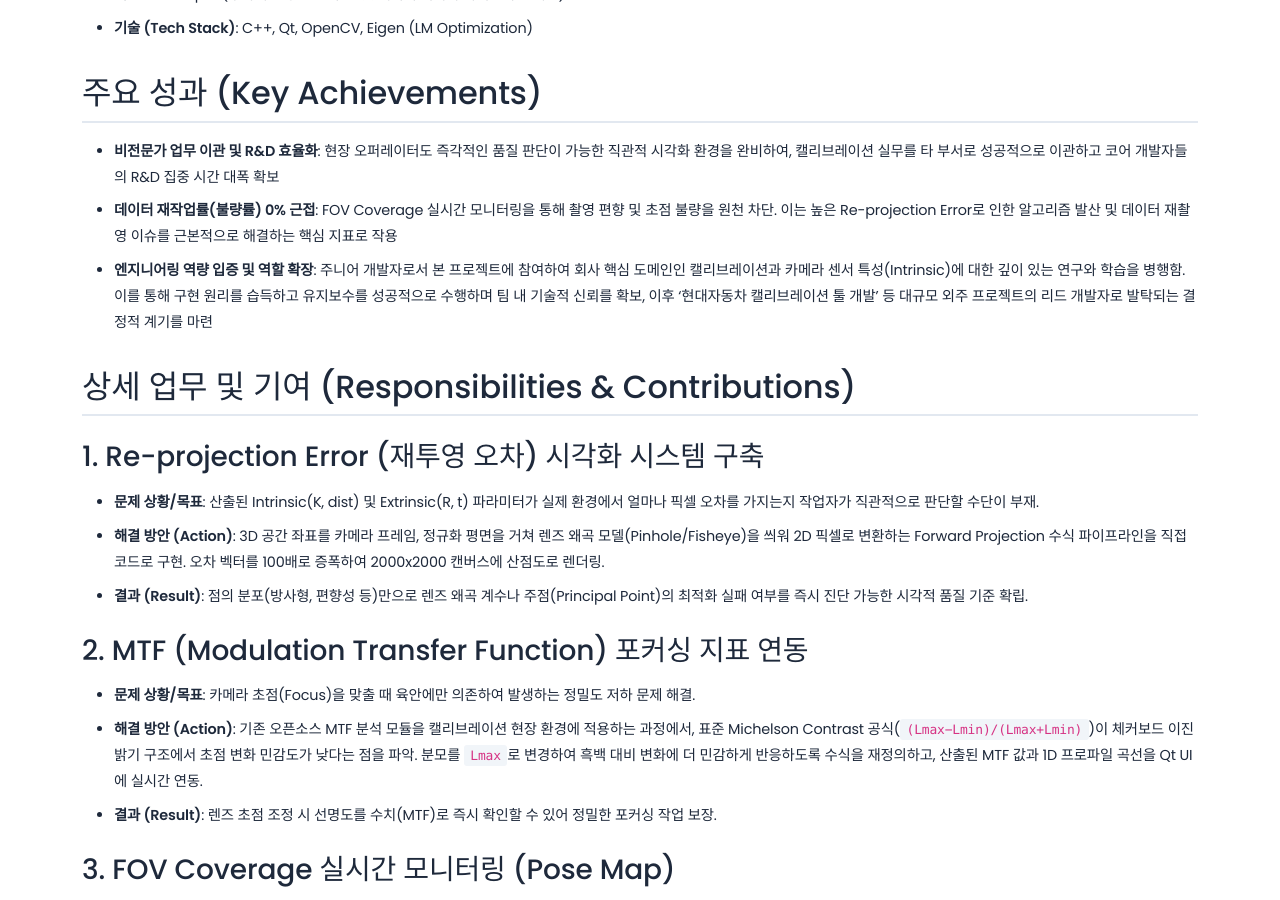
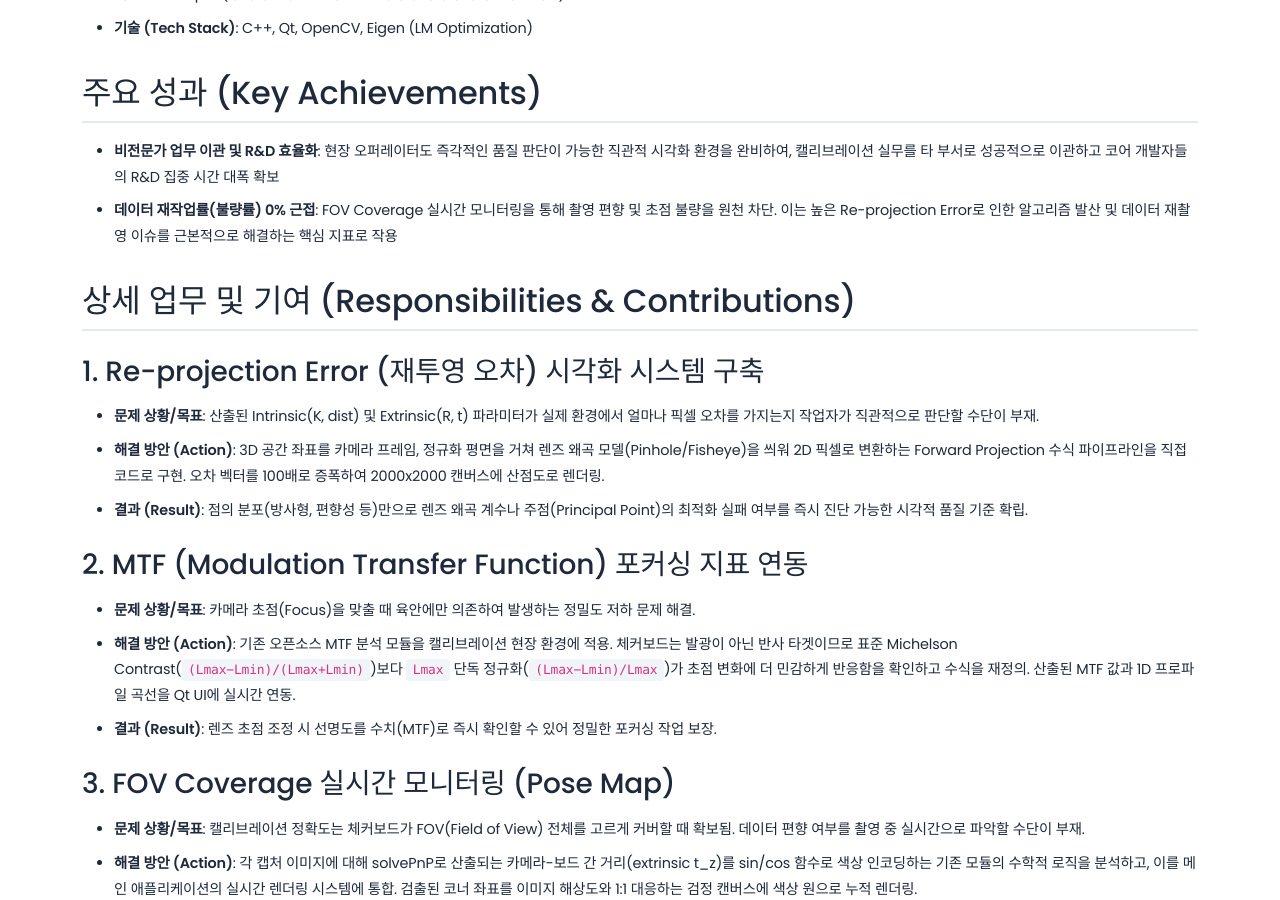
Before and after one commit to jinwoo-Sync/jinwoo-Sync.github.io, a Jekyll site: the page built from _projects/intrinsic_tool.md, in a window 1280 px wide and 900 px high, scrolled down 478 px. Built offline with Jekyll 4.4.1, drawn with Linux system fonts in a browser that asks for light colours.

Commit message:
설명 추가

```diff
--- a/_projects/intrinsic_tool.md
+++ b/_projects/intrinsic_tool.md
@@ -18,7 +18,6 @@
 ## 주요 성과 (Key Achievements)
 - **비전문가 업무 이관 및 R&D 효율화**: 현장 오퍼레이터도 즉각적인 품질 판단이 가능한 직관적 시각화 환경을 완비하여, 캘리브레이션 실무를 타 부서로 성공적으로 이관하고 코어 개발자들의 R&D 집중 시간 대폭 확보
 - **데이터 재작업률(불량률) 0% 근접**: FOV Coverage 실시간 모니터링을 통해 촬영 편향 및 초점 불량을 원천 차단. 이는 높은 Re-projection Error로 인한 알고리즘 발산 및 데이터 재촬영 이슈를 근본적으로 해결하는 핵심 지표로 작용
-- **엔지니어링 역량 입증 및 역할 확장**: 주니어 개발자로서 본 프로젝트에 참여하여 회사 핵심 도메인인 캘리브레이션과 카메라 센서 특성(Intrinsic)에 대한 깊이 있는 연구와 학습을 병행함. 이를 통해 구현 원리를 습득하고 유지보수를 성공적으로 수행하며 팀 내 기술적 신뢰를 확보, 이후 '현대자동차 캘리브레이션 툴 개발' 등 대규모 외주 프로젝트의 리드 개발자로 발탁되는 결정적 계기를 마련
 
 ## 상세 업무 및 기여 (Responsibilities & Contributions)
 
@@ -29,7 +28,7 @@
 
 ### 2. MTF (Modulation Transfer Function) 포커싱 지표 연동
 - **문제 상황/목표**: 카메라 초점(Focus)을 맞출 때 육안에만 의존하여 발생하는 정밀도 저하 문제 해결.
-- **해결 방안 (Action)**: 기존 오픈소스 MTF 분석 모듈을 캘리브레이션 현장 환경에 적용하는 과정에서, 표준 Michelson Contrast 공식(`(Lmax−Lmin)/(Lmax+Lmin)`)이 체커보드 이진 밝기 구조에서 초점 변화 민감도가 낮다는 점을 파악. 분모를 `Lmax`로 변경하여 흑백 대비 변화에 더 민감하게 반응하도록 수식을 재정의하고, 산출된 MTF 값과 1D 프로파일 곡선을 Qt UI에 실시간 연동.
+- **해결 방안 (Action)**: 기존 오픈소스 MTF 분석 모듈을 캘리브레이션 현장 환경에 적용. 체커보드는 발광이 아닌 반사 타겟이므로 표준 Michelson Contrast(`(Lmax−Lmin)/(Lmax+Lmin)`)보다 `Lmax` 단독 정규화(`(Lmax−Lmin)/Lmax`)가 초점 변화에 더 민감하게 반응함을 확인하고 수식을 재정의. 산출된 MTF 값과 1D 프로파일 곡선을 Qt UI에 실시간 연동.
 - **결과 (Result)**: 렌즈 초점 조정 시 선명도를 수치(MTF)로 즉시 확인할 수 있어 정밀한 포커싱 작업 보장.
 
 ### 3. FOV Coverage 실시간 모니터링 (Pose Map)
```
